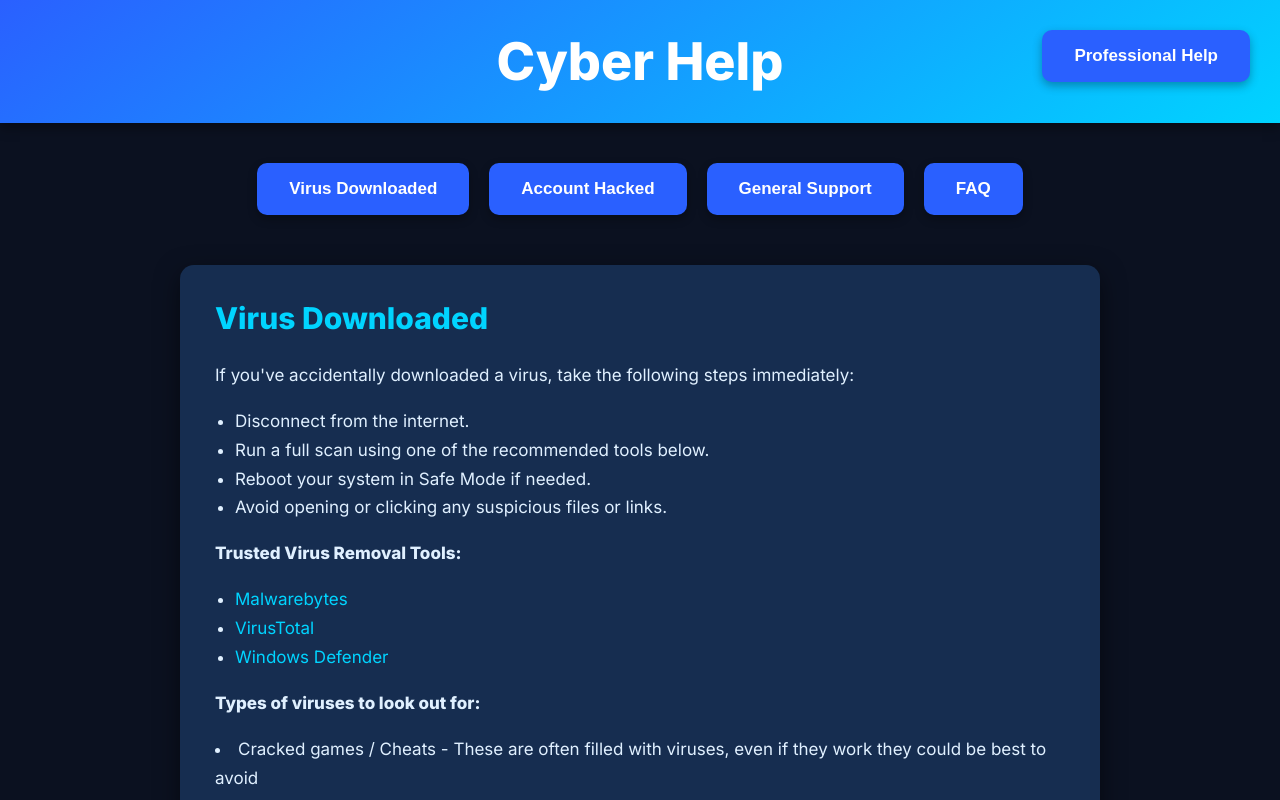
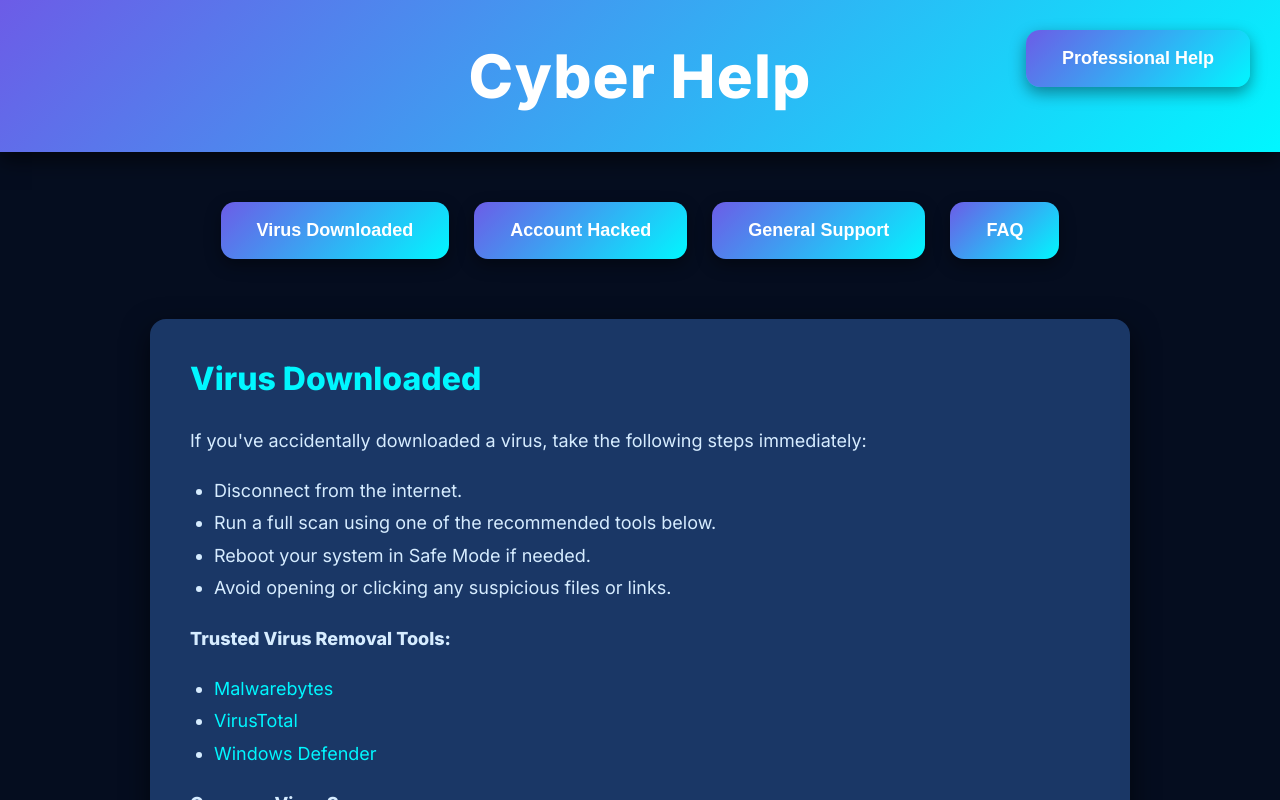
Before and after one commit to BlooketStevie/cyberhelp, a plain HTML site: page index.html in a window 1280 px wide. Both pictures are taken after a click on the button "Virus Downloaded". Shown: the top 800 px of the page. Drawn offline with Linux system fonts and the light colour scheme.

Commit message:
Update index.html

```diff
--- a/index.html
+++ b/index.html
@@ -7,12 +7,12 @@
     <link href="https://fonts.googleapis.com/css2?family=Inter:wght@400;600;800&display=swap" rel="stylesheet">
     <style>
         :root {
-            --primary: #0b1120;
-            --secondary: #102547;
-            --accent: #00d4ff;
-            --highlight: #2a60ff;
+            --primary: #050d1f;
+            --secondary: #122c5c;
+            --accent: #00f7ff;
+            --highlight: #6c5ce7;
             --text-light: #ffffff;
-            --text-muted: #e0f0ff;
+            --text-muted: #d6ecff;
         }
 
         body {
@@ -25,77 +25,78 @@
         }
 
         .header {
-            background: linear-gradient(145deg, var(--highlight), var(--accent));
-            padding: 30px 0;
+            background: linear-gradient(135deg, var(--highlight), var(--accent));
+            padding: 40px 0;
             text-align: center;
-            box-shadow: 0 4px 12px rgba(0, 0, 0, 0.4);
+            box-shadow: 0 8px 20px rgba(0, 0, 0, 0.6);
         }
 
         .logo {
-            font-size: 52px;
+            font-size: 60px;
             font-weight: 800;
             color: white;
             animation: fadeIn 1.5s ease-in-out;
+            letter-spacing: 1.2px;
         }
 
         .buttons {
             display: flex;
             justify-content: center;
-            gap: 20px;
-            margin: 40px auto;
+            gap: 25px;
+            margin: 50px auto;
             flex-wrap: wrap;
             animation: slideIn 1s ease-in-out;
         }
 
         .buttons button, .professional-help {
-            padding: 16px 32px;
-            font-size: 17px;
+            padding: 18px 36px;
+            font-size: 18px;
             font-weight: 600;
             cursor: pointer;
-            background-color: var(--highlight);
+            background: linear-gradient(135deg, var(--highlight), var(--accent));
             color: var(--text-light);
             border: none;
-            border-radius: 10px;
+            border-radius: 14px;
             transition: all 0.3s ease;
-            box-shadow: 0 4px 10px rgba(0,0,0,0.3);
+            box-shadow: 0 6px 16px rgba(0,0,0,0.4);
         }
 
         .buttons button:hover, .professional-help:hover {
-            background-color: var(--accent);
-            transform: scale(1.07);
+            background: linear-gradient(135deg, var(--accent), var(--highlight));
+            transform: scale(1.1);
         }
 
         .professional-help {
             position: absolute;
             top: 30px;
             right: 30px;
-            background-color: var(--highlight);
         }
 
         .info-section {
-            max-width: 850px;
-            margin: 50px auto;
-            padding: 35px;
-            background-color: #162d50;
-            border-radius: 14px;
-            box-shadow: 0 8px 24px rgba(0,0,0,0.5);
+            max-width: 900px;
+            margin: 60px auto;
+            padding: 40px;
+            background-color: #1a3766;
+            border-radius: 16px;
+            box-shadow: 0 10px 28px rgba(0,0,0,0.6);
             display: none;
+            animation: fadeIn 0.6s ease-in-out;
         }
 
         .info-section h2 {
             margin-top: 0;
             color: var(--accent);
-            font-size: 30px;
+            font-size: 32px;
         }
 
         .info-section p, .info-section li {
-            font-size: 17px;
-            line-height: 1.7;
+            font-size: 18px;
+            line-height: 1.8;
             color: var(--text-muted);
         }
 
         ul {
-            padding-left: 20px;
+            padding-left: 24px;
         }
 
         a {
@@ -113,7 +114,7 @@
         }
 
         @keyframes slideIn {
-            from { transform: translateY(-30px); opacity: 0; }
+            from { transform: translateY(-40px); opacity: 0; }
             to { transform: translateY(0); opacity: 1; }
         }
     </style>
@@ -155,11 +156,13 @@
                         <li><a href="https://www.virustotal.com" target="_blank">VirusTotal</a></li>
                         <li><a href="https://www.microsoft.com/en-us/windows/comprehensive-security" target="_blank">Windows Defender</a></li>
                     </ul>
-                    <p><strong>Types of viruses to look out for:</strong></p>
-                    <li>Cracked games / Cheats - These are often filled with viruses, even if they work they could be best to avoid<li>
-                    <li>Pirated Movies - Just like cracked games and or cheats these are often filled with viruses<li>
-                    <li>Free in games items such as robux etc <li>
-                    <li>Fake captcha asking you to paste code into Windows Key + R<li>
+                    <p><strong>Common Virus Sources:</strong></p>
+                    <ul>
+                        <li>Cracked software, game cheats</li>
+                        <li>Pirated movies and downloads</li>
+                        <li>Fake offers like free Robux/items</li>
+                        <li>Fake CAPTCHAs asking you to paste code</li>
+                    </ul>
                 `;
             } else if (type === 'hacked') {
                 content = `
@@ -174,23 +177,23 @@
                     <p><strong>Tips to Prevent Future Hacks:</strong></p>
                     <ul>
                         <li>Use unique and strong passwords.</li>
-                        <li>Keep your software and operating system up to date.</li>
-                        <li>Avoid clicking suspicious links or downloading unknown attachments.</li>
-                        <li>Use password managers and enable 2FA where available.</li>
+                        <li>Keep your software and OS up to date.</li>
+                        <li>Be cautious with unknown links and attachments.</li>
+                        <li>Use password managers and enable 2FA everywhere.</li>
                     </ul>
                 `;
             } else if (type === 'support') {
                 content = `
                     <h2>General Support</h2>
-                    <p>We are here to support you with any cybersecurity questions or concerns. Our team is ready to help you stay protected online.</p>
+                    <p>We’re here to assist you with any cybersecurity issue. Reach out if you need advice or recovery help!</p>
                 `;
             } else if (type === 'faq') {
                 content = `
                     <h2>Frequently Asked Questions</h2>
                     <ul>
-                        <li><strong>How can I secure my personal data online?</strong><br>Use strong passwords, avoid public Wi-Fi, and regularly update your devices.</li>
-                        <li><strong>What is phishing?</strong><br>Phishing is an attempt to trick you into providing sensitive information by pretending to be a trusted entity.</li>
-                        <li><strong>Should I use antivirus software?</strong><br>Yes, always have up-to-date antivirus protection on your devices.</li>
+                        <li><strong>How can I secure my personal data online?</strong><br>Use strong passwords, avoid public Wi-Fi, and regularly update your software.</li>
+                        <li><strong>What is phishing?</strong><br>A scam that tricks you into giving up sensitive info through fake emails or sites.</li>
+                        <li><strong>Should I use antivirus?</strong><br>Yes — always keep your antivirus up to date and active.</li>
                     </ul>
                 `;
             }
@@ -202,7 +205,7 @@
             const info = document.getElementById('info');
             const contactHTML = `
                 <h2>Contact Professional Help</h2>
-                <p>Need more assistance? Reach out to us directly.</p>
+                <p>Need expert assistance? Reach out to us:</p>
                 <p><strong>Email:</strong> <a href="mailto:g32046320@gmail.com">g32046320@gmail.com</a></p>
                 <p><strong>Discord:</strong> cyberhelp_support</p>
             `;
```
